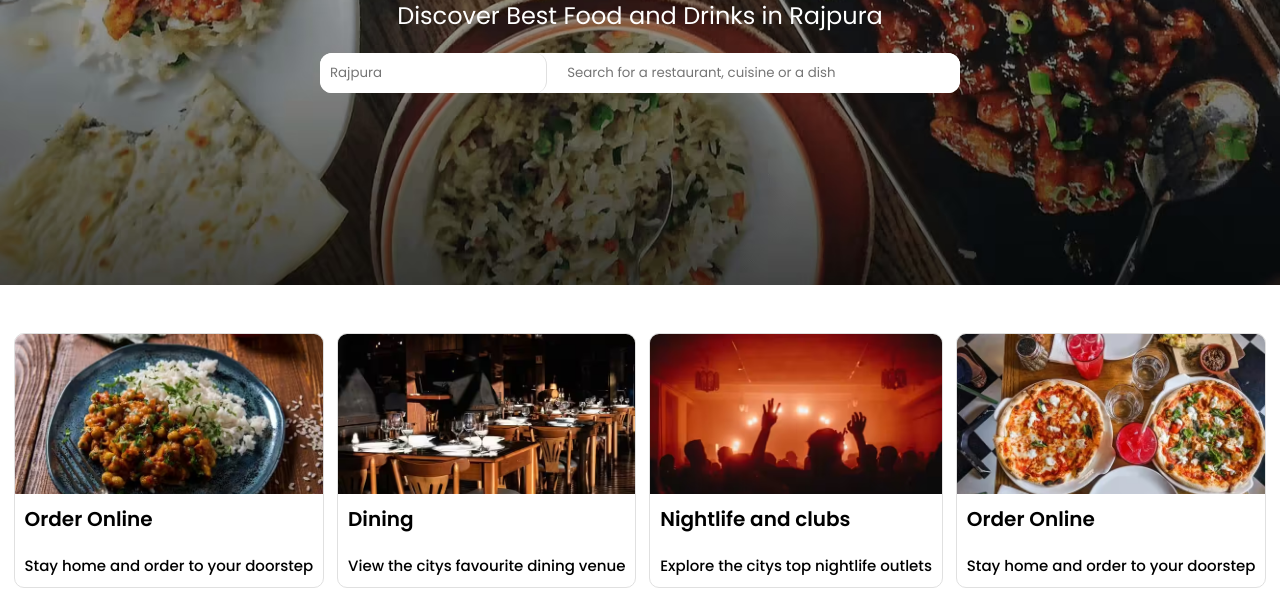
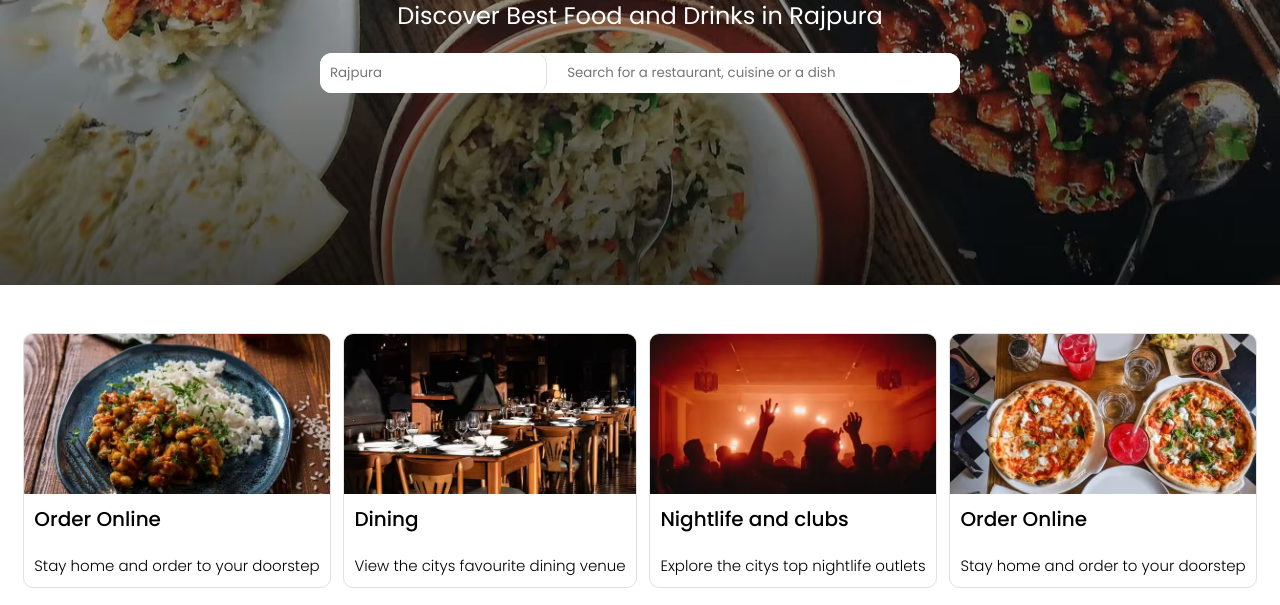
Before and after one commit to akashv2005/project1, a plain HTML site: page index.html in a window 1280 px wide. Shown: the part 195-800 px from the top of the page. Drawn offline with Linux system fonts and the light colour scheme.

Commit message:
changed font weight

```diff
--- a/styles.css
+++ b/styles.css
@@ -144,11 +144,11 @@ transform: scale(1.05);
  .my_offers_card_text h2
  {
     font-size: 20px;
-    font-weight: 550;
+    font-weight: 450;
     padding: 10px;
  }
  .my_offers_card_text p{
     font-size: 15px;
     padding: 10px;
-    font-weight: 450;
+    font-weight: 350;
  }
```
